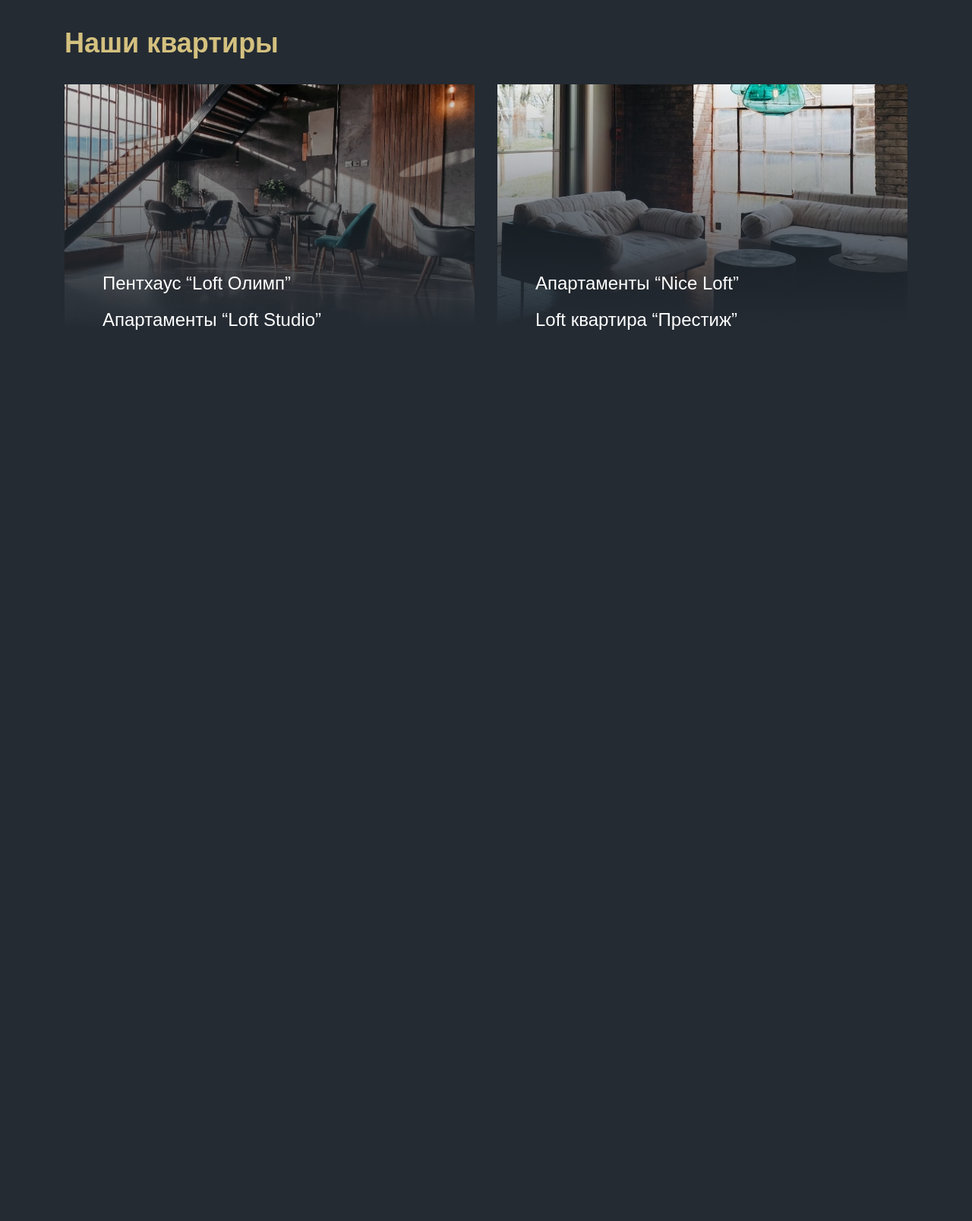
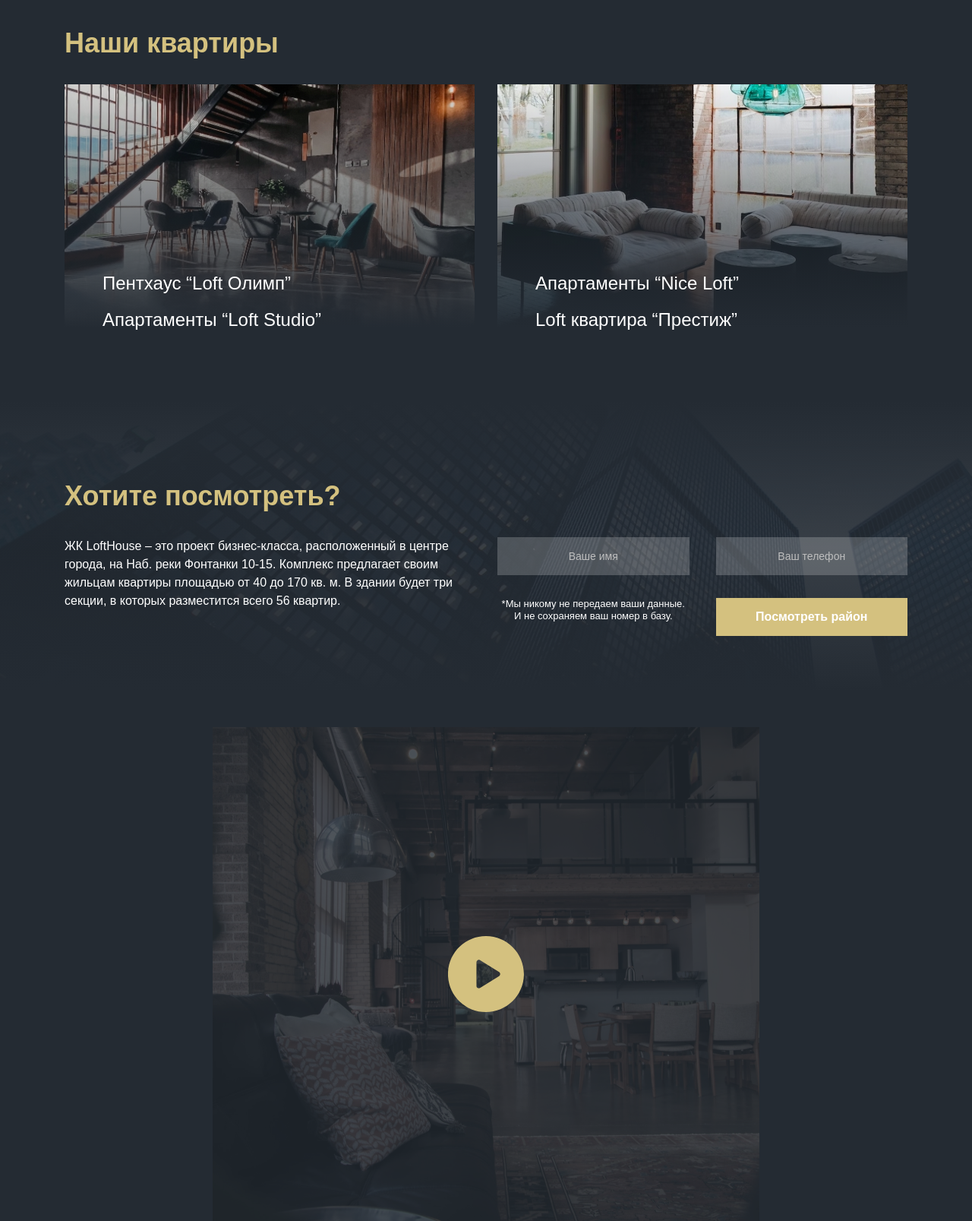
Before and after one commit to ilyaxtom/lofthouse_landing, a plain HTML site: page index.html in a window 1280 px wide. Shown: the part 1257-2864 px from the top of the page at 76% size. Before the commit the page ends 1736 px from the top, so only its background shows below. Drawn offline with Linux system fonts and the light colour scheme; a web font is replaced by a local one.

Commit message:
cta and video

```diff
--- a/index.html
+++ b/index.html
@@ -99,6 +99,34 @@
                 </div>
             </div>
         </section>
+
+        <section class="cta">
+            <div class="container">
+                <h2 class="title-2">Хотите посмотреть?</h2>
+
+                <div class="cta-wrapper">
+                    <div class="cta-text">ЖК LoftHouse – это проект бизнес-класса, расположенный в центре города, на Наб. реки Фонтанки 10-15. Комплекс предлагает
+                        своим жильцам квартиры площадью от 40 до 170 кв. м. В здании будет три секции, в которых разместится всего 56 квартир.</div>
+                    <form action="" class="form cta-form">
+                        <input class="form-input" type="text" placeholder="Ваше имя">
+                        <input class="form-input" type="phone" placeholder="Ваш телефон">
+
+                        <p class="cta-privacy">*Мы никому не передаем ваши данные.
+                        И не сохраняем ваш номер в базу.</p>
+                        <button class="cta-btn" type="submit">Посмотреть район</button>
+                    </form>
+                </div>
+            </div>
+        </section>
+
+        <section class="video">
+            <div class="container">
+                <a href="https://www.youtube.com/watch?v=aq2lRLcB_pQ&list=RDQMdIiUtm9KTNg&index=2" class="video-link">
+                    <img src="img/video/btn.svg" alt="Button" class="video-btn">
+                    <img src="img/video/cover.jpg" alt="Cover" class="video-cover">
+                </a>
+            </div>
+        </section>
     </main>
 </body>
 </html>
--- a/scss/apartments.scss
+++ b/scss/apartments.scss
@@ -1,5 +1,3 @@
-.apartments {}
-
 .apartments-cards {
     display: grid;
     grid-template-columns: repeat(2, 1fr);
--- /dev/null
+++ b/scss/cta.scss
@@ -0,0 +1,60 @@
+.cta {
+    padding: 120px 0;
+    background: linear-gradient(
+        180deg,
+        $dark 10.42%,
+        rgba(36, 43, 51, 0) 50.52%,
+        $dark 90.1%
+    ),
+    linear-gradient(0deg, rgba(36, 43, 51, 0.9)),
+    url('../img/cta/cta-bg.jpg');
+}
+
+.cta-wrapper {
+    display: grid;
+    grid-template-columns: 1fr 1fr;
+    gap: 30px;
+}
+
+.cta-text {
+    line-height: 1.5;
+}
+
+.cta-form {
+    display: grid;
+    grid-template-columns: 1fr 1fr;
+    gap: 30px 35px;
+}
+
+.form-input {
+    height: 50px;
+    background-color: rgba(255, 255, 255, 0.2);
+    transition: background-color 0.2s ease-in;
+    text-align: center;
+
+    &:focus {
+        background-color: rgba(255, 255, 255, 0.3);
+    }
+
+    &::placeholder {
+        font-size: 0.875em;
+        color: #bebebe;
+    }
+}
+
+.cta-privacy {
+    font-size: 13px;
+    line-height: 1.2;
+    text-align: center;
+}
+
+.cta-btn {
+    height: 50px;
+    background-color: $accent;
+    transition: background-color 0.2s ease-in;
+    font-weight: 700;
+
+    &:hover {
+        background-color: saturate($accent, 10);
+    }
+}
--- a/scss/style.scss
+++ b/scss/style.scss
@@ -4,3 +4,5 @@
 @import 'header.scss';
 @import 'benefits.scss';
 @import 'apartments.scss';
+@import 'cta.scss';
+@import 'video.scss';
--- /dev/null
+++ b/scss/video.scss
@@ -0,0 +1,36 @@
+.video {
+    text-align: center;
+}
+
+.video-link {
+    position: relative;
+    display: inline-block;
+
+    &::before {
+        content: '';
+        position: absolute;
+        top: 0;
+        left: 0;
+        width: 100%;
+        height: 100%;
+        background-color: rgba(36, 43, 51, 0.8);
+        transition: background-color 0.2s ease-in   ;
+    }
+
+    &:hover::before {
+        background-color: rgba(36, 43, 51, 0.7);
+    }
+}
+
+.video-btn {
+    position: absolute;
+    top: 50%;
+    left: 50%;
+    transform: translate(-50%, -50%);
+    transition: transform 0.2s ease-in;
+
+    &:hover {
+        transform: translate(-50%, -50%) scale(1.1);
+        filter: saturate(1.5);
+    }
+}
```
Also changed, not shown: css/style.css, img/cta/cta-bg.jpg (added), img/video/btn.svg (added), img/video/cover.jpg (added).
